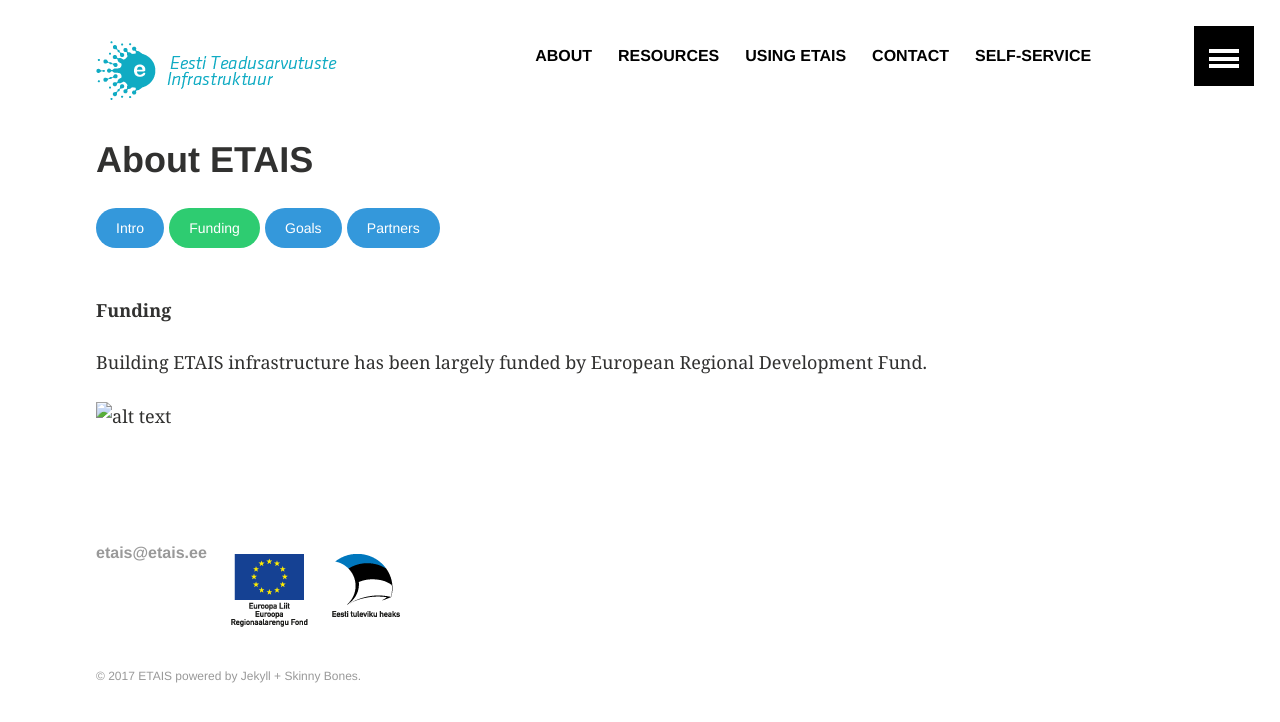
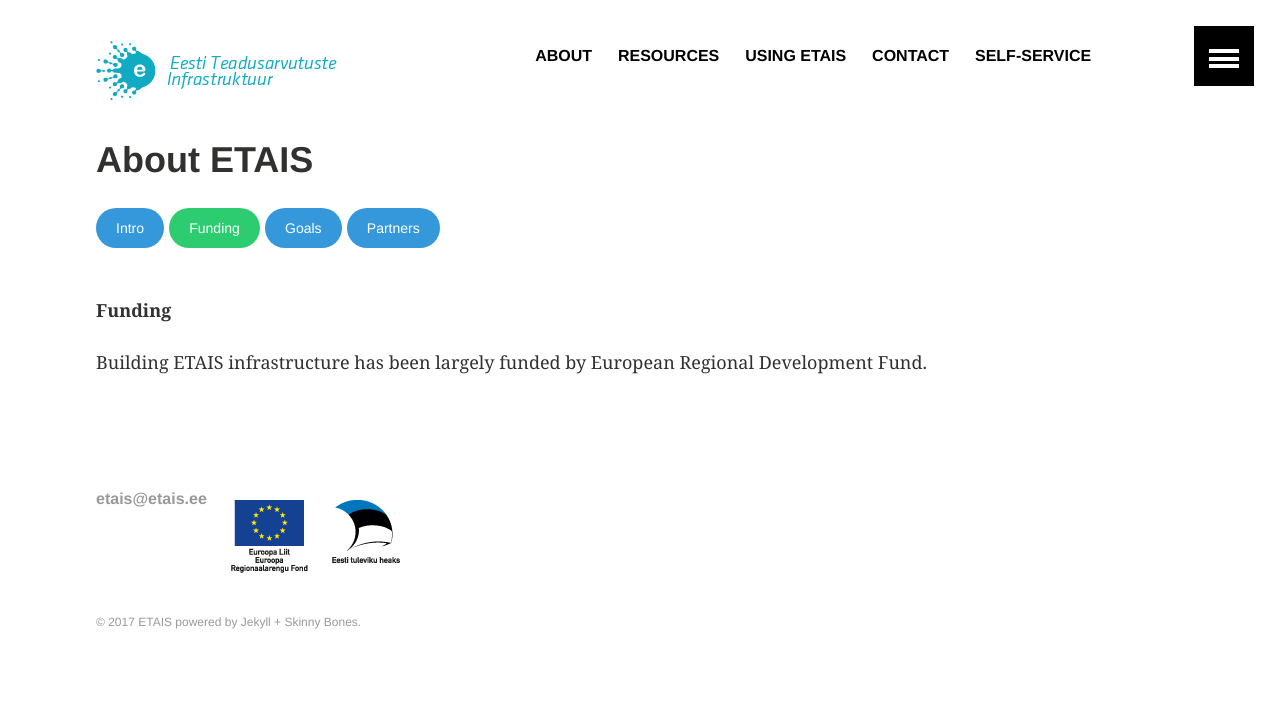
Before and after one commit to etais-ee/etais-web, a Jekyll site: the page built from about/funding.md, in a window 1280 px wide. Shown: the top 722 px of the page. Built offline with Jekyll 4.4.1, drawn with Linux system fonts in a browser that asks for light colours.

Commit message:
Removed broken img link

```diff
--- a/about/funding.md
+++ b/about/funding.md
@@ -11,5 +11,3 @@ title: "About ETAIS"
 **Funding**
 
 Building ETAIS infrastructure has been largely funded by European Regional Development Fund.
-
-![alt text](http://etais.ee/wp-content/themes/etais/img/eu.png "EU Fund logo")
```
